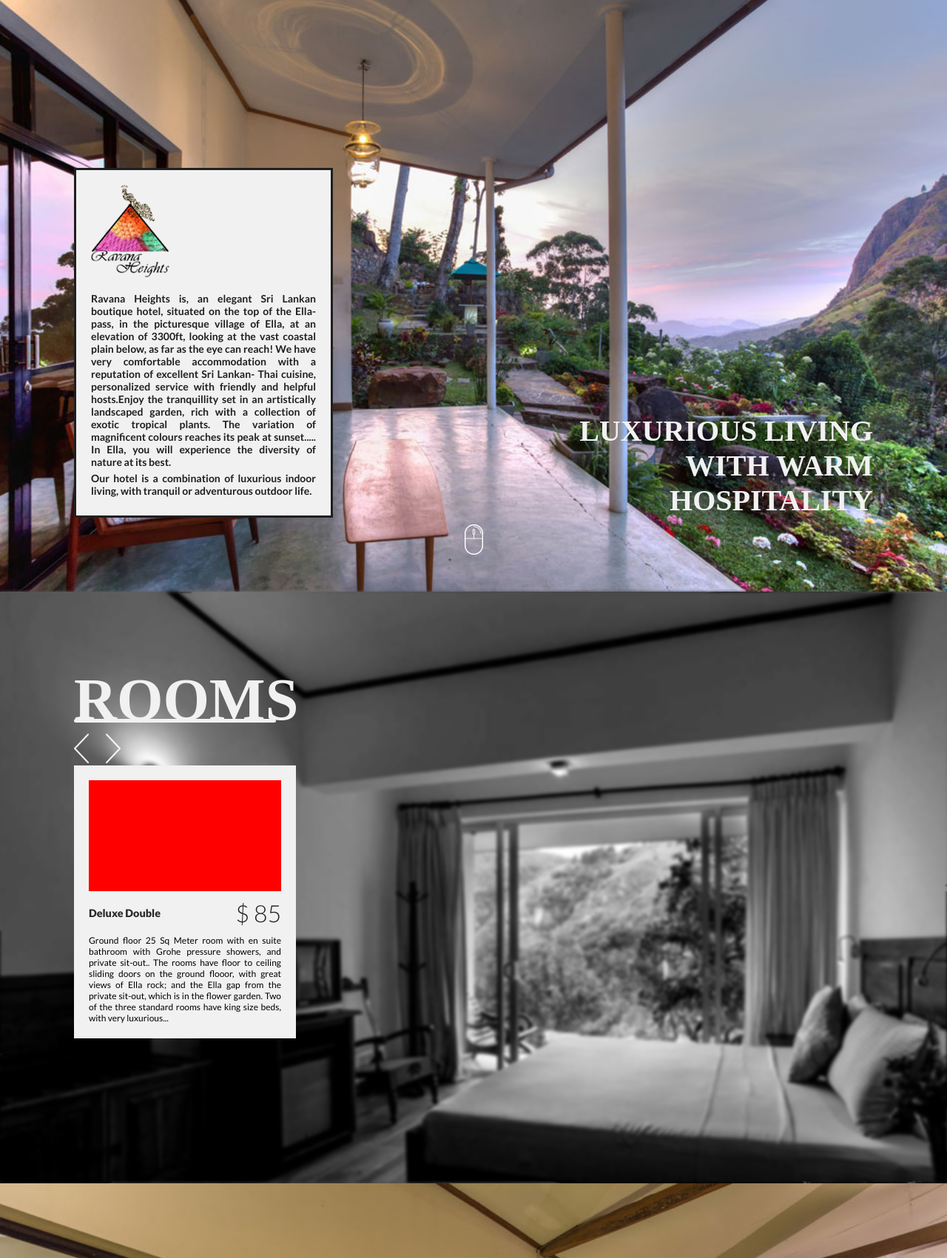
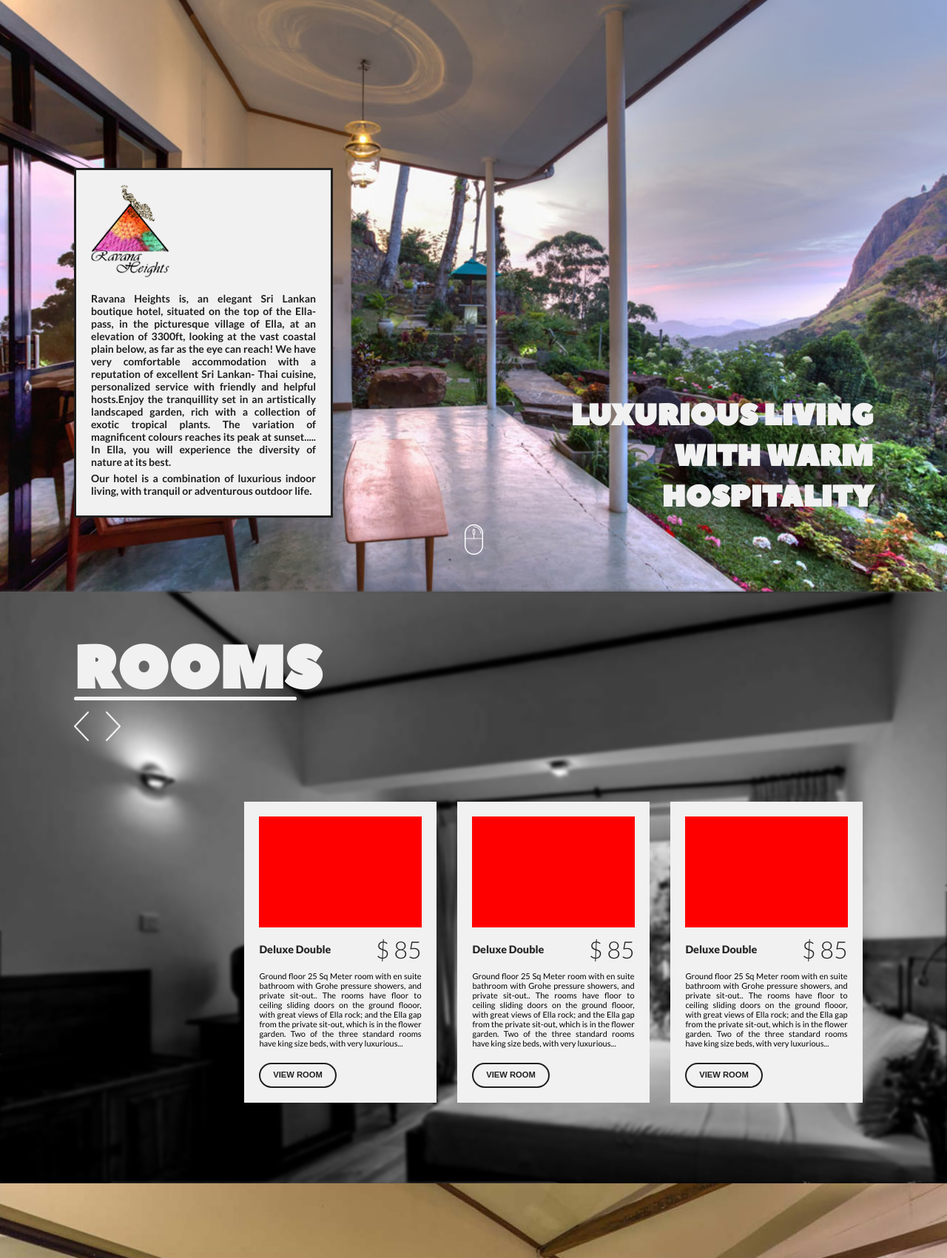
Before and after one commit to omalka226/ravanaheights, a PHP site: page / in a window 1280 px wide. Shown: the top 1701 px of the page at 74% size. Run offline with PHP 8.4, Linux system fonts and the light colour scheme; some web fonts are replaced.

Commit message:
changes starts

```diff
--- a/content/booknow.php
+++ b/content/booknow.php
@@ -1,3 +1,9 @@
 <section id="booknow" class="frame-container">
-	<h2 class="title">Book Now</h2>
+	<div class="inner-container">
+		<h2 class="title">Book Now</h2>
+		<div class="input-container">
+			<div class="input-area"></div>
+			<button class="btn fourth">Button 4</button>
+		</div>
+	</div>
 </section>
--- a/content/gallery.php
+++ b/content/gallery.php
@@ -1,3 +1,6 @@
 <section id="gallery" class="frame-container">
-	<h2 class="title">Gallery</h2>
+	<div class="inner-container">
+		<h2 class="title">Gallery</h2>
+
+	</div>
 </section>
--- a/content/reviews.php
+++ b/content/reviews.php
@@ -1 +1,5 @@
-<section id="reviews" class="frame-container"></section>
+<section id="reviews" class="frame-container">
+	<div class="inner-container">
+		<h2 class="title">Happy Guests</h2>
+	</div>
+</section>
--- a/content/rooms.php
+++ b/content/rooms.php
@@ -7,6 +7,8 @@
 				<img src="images/right.png" class="controller"/>
 			</div>
 		</div>
+		<div class="room-wrapper">
+			<div class="room">
 				<div class="room-container">
 					<div class="room-image-container"></div>
 					<div class="room-detail-container">
@@ -18,7 +20,44 @@
 							<span class="room-price">$ 85</span>
 						</div>
 						<p>Ground floor 25 Sq Meter room with en suite bathroom with Grohe pressure showers, and private sit-out.. The rooms have floor to ceiling sliding doors on the ground flooor, with great views of Ella rock; and the Ella gap from the private sit-out, which is in the flower garden. Two of the three standard rooms have king size beds, with very luxurious...</p>
+						<button class="btn fourth">View Room</button>
 					</div>
 				</div>
 			</div>
+			<div class="room">
+				<div class="room-container">
+					<div class="room-image-container"></div>
+					<div class="room-detail-container">
+						<div class="room-detail-upper">
+							<div class="room-detail-titles">
+								<h2 class="room-title">Deluxe Double</h2>
+								<span class="max-occupancy"></span>
+							</div>
+							<span class="room-price">$ 85</span>
+						</div>
+						<p>Ground floor 25 Sq Meter room with en suite bathroom with Grohe pressure showers, and private sit-out.. The rooms have floor to ceiling sliding doors on the ground flooor, with great views of Ella rock; and the Ella gap from the private sit-out, which is in the flower garden. Two of the three standard rooms have king size beds, with very luxurious...</p>
+						<button class="btn fourth">View Room</button>
+					</div>
+				</div>
+			</div>
+			<div class="room">
+				<div class="room-container">
+					<div class="room-image-container"></div>
+					<div class="room-detail-container">
+						<div class="room-detail-upper">
+							<div class="room-detail-titles">
+								<h2 class="room-title">Deluxe Double</h2>
+								<span class="max-occupancy"></span>
+							</div>
+							<span class="room-price">$ 85</span>
+						</div>
+						<p>Ground floor 25 Sq Meter room with en suite bathroom with Grohe pressure showers, and private sit-out.. The rooms have floor to ceiling sliding doors on the ground flooor, with great views of Ella rock; and the Ella gap from the private sit-out, which is in the flower garden. Two of the three standard rooms have king size beds, with very luxurious...</p>
+						<button class="btn fourth">View Room</button>
+					</div>
+				</div>
+			</div>
+
+		</div>
+
+	</div>
 </section>
--- a/css/style.css
+++ b/css/style.css
@@ -67,6 +67,43 @@
 	overflow-x: hidden;
 	overflow-y: scroll;
 }
+.btn {
+	box-sizing: border-box;
+	-webkit-appearance: none;
+	-moz-appearance: none;
+	appearance: none;
+	background-color: transparent;
+	border: 2px solid #e74c3c;
+	border-radius: 2em;
+	color: #e74c3c;
+	cursor: pointer;
+	display: flex;
+	align-self: center;
+	font-size: .7em;
+	font-weight: 400;
+	line-height: 1;
+	padding: .8em 1.5em;
+	text-decoration: none;
+	text-align: center;
+	text-transform: uppercase;
+	font-weight: 700;
+}
+.btn:hover, .btn:focus {
+	color: #fff;
+	outline: 0;
+}
+.fourth {
+	border-color: #1f1f1f;
+	color: #1f1f1f;
+	background-image: linear-gradient(45deg, #1f1f1f 50%, transparent 50%);
+	background-position: 100%;
+	background-size: 400%;
+	transition: background 300ms ease-in-out;
+}
+.fourth:hover {
+	background-position: 0;
+	color:#f1f1f1;
+}
 .frame-container{
 	position: relative;
 	width:100vw;
@@ -85,6 +122,7 @@
 }
 #rooms{
 	background-image: url(../images/rooms_bg.jpg);
+	padding: 50px 100px;
 }
 #gallery{
 	background-image: url(../images/gallery_bg.jpg);
@@ -120,7 +158,20 @@
 	width:100%;
 	height: 400px;
 	z-index: -1;
-	background: #1f1f1f;
+	background: #060606;
+}
+footer:before{
+	content: '';
+	position: absolute;
+	width: 100%;
+	height: 100%;
+	top:0;
+	left: 0;
+	background-image: url(../images/footer_bg.jpg);
+	background-position: center;
+	background-size: cover;
+	background-blend-mode: difference;
+	background-color: #00;
 }
 #home-description-container{
 	padding:20px;
@@ -193,7 +244,7 @@
 	margin-right: 20px;
 }
 .room-container{
-	width:300px;
+	width: 90%;
 	position: relative;
 	display: flex;
 	padding: 20px;
@@ -228,8 +279,25 @@
     font-weight: 300;
     color: #1f1f1f;
 }
-
+.room-wrapper{
+	position: absolute;
+	width:80%;
+	height: 75%;
+	bottom: 0;
+	right:0;
+	display: -webkit-flex; /* Safari */
+	display: flex;
+}
 .room-detail-container p {
-    font-size: 12px;
+    font-size: 11px;
     text-align: justify;
+    margin-bottom: 20px;
 }
+.room{
+	flex-grow: 1;
+	-webkit-flex-grow: 1;
+	display: flex;
+	display: -webkit-flex; /* Safari */
+	align-items: center;
+	justify-content: center;
+}
```
Also changed, not shown: fonts/peace_sans/PeaceSansWebfont.ttf (renamed from fonts/peace_sans/Peace Sans Webfont.ttf), images/book_now.jpg, images/footer_bg.jpg (added), images/gallery_bg.jpg, images/review_bg.jpg. Lines whose indentation alone changed are shown as unchanged.
